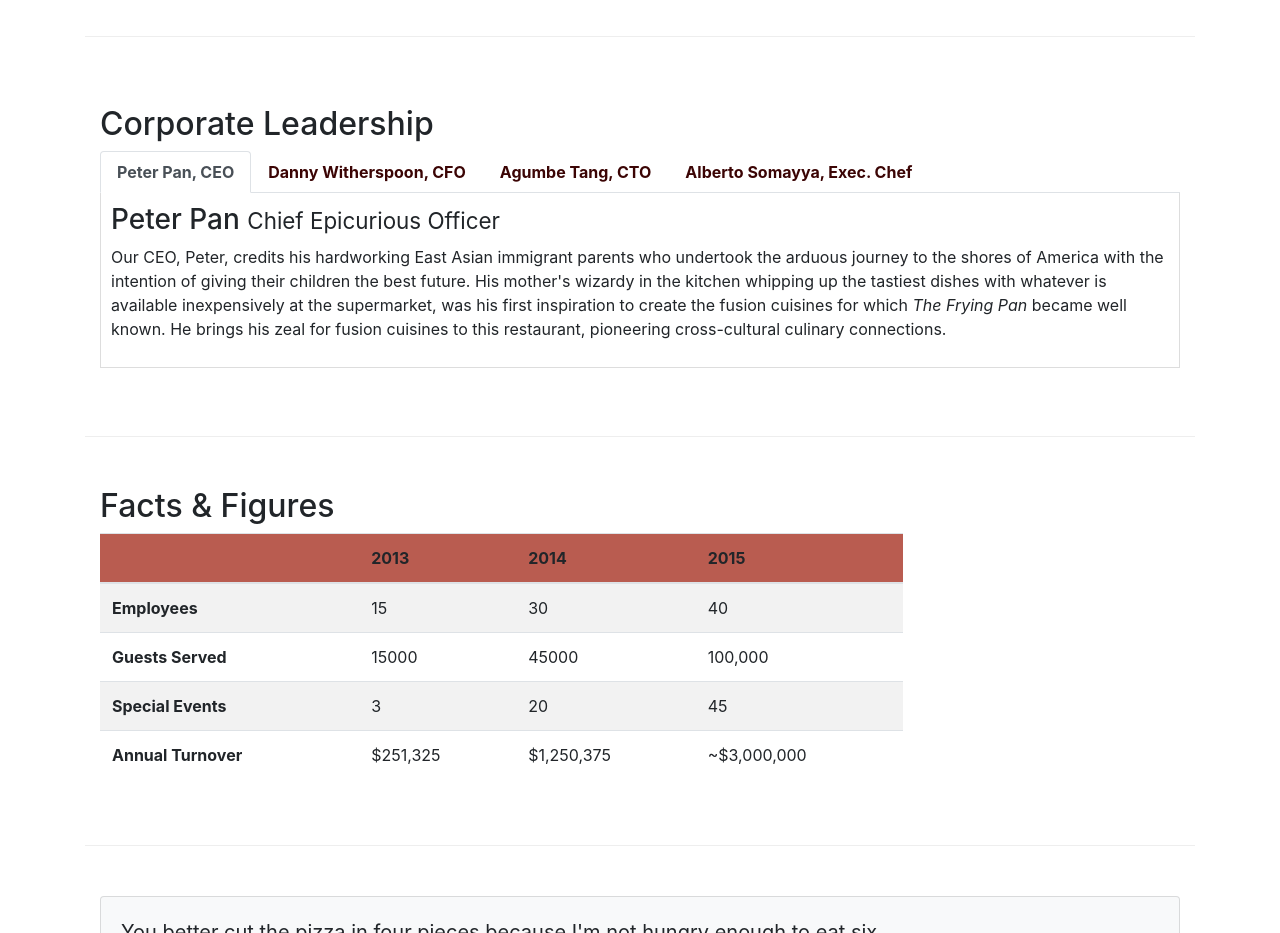
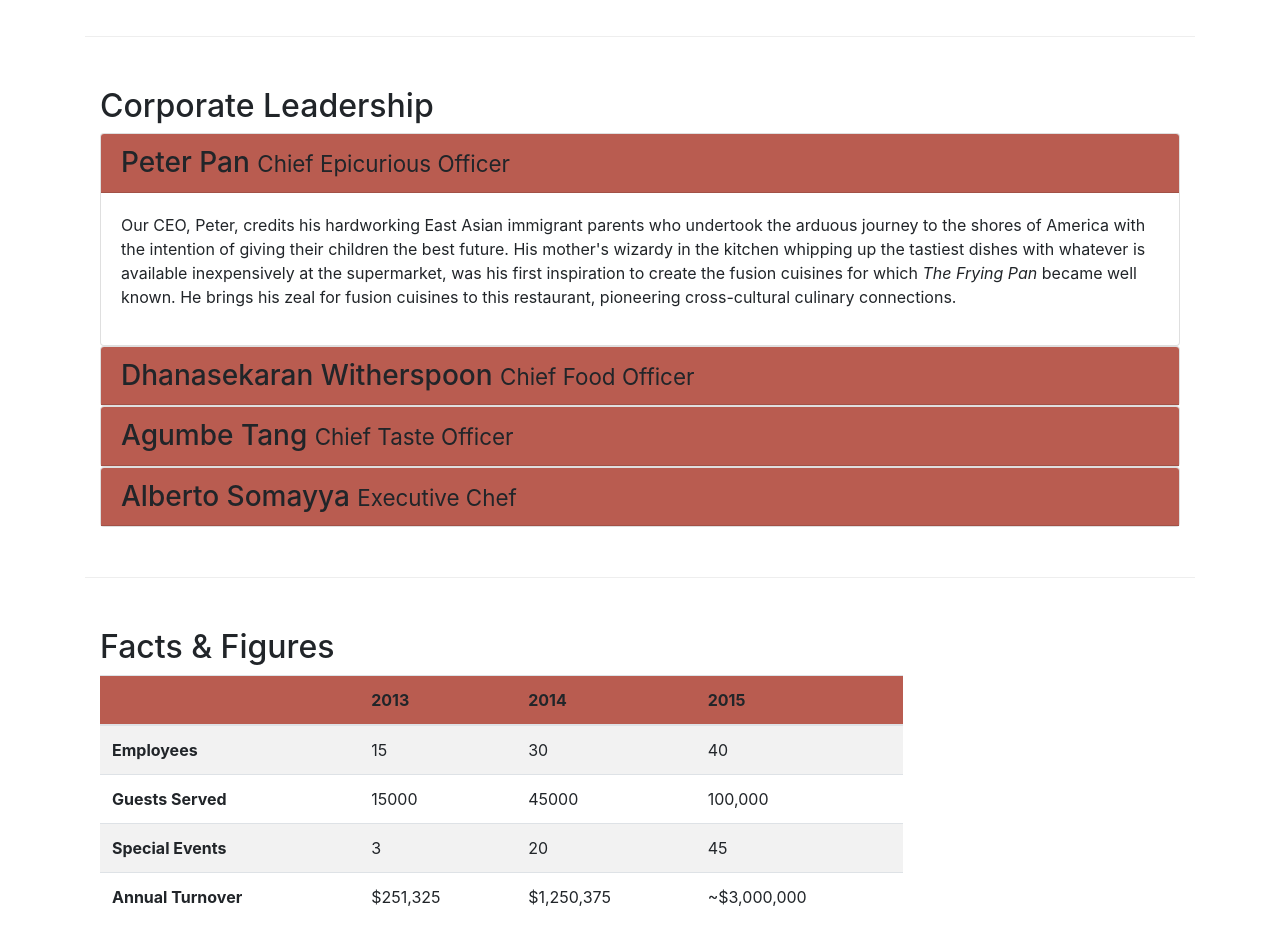
Before and after one commit to vungmai-fptu/restaurant-webpage, a website: page aboutus.html in a window 1280 px wide. Shown: the part 1100-2033 px from the top of the page. Drawn offline with nearby package versions, Linux system fonts and the light colour scheme.

Commit message:
accordion

```diff
--- a/aboutus.html
+++ b/aboutus.html
@@ -33,7 +33,7 @@
                             About</a></li>
                     <li class="nav-item"><a class="nav-link" href="#"><span class="fa fa-list fa-lg"></span> Menu</a>
                     </li>
-                    <li class="nav-item"><a class="nav-link" href="#"><span class="fa fa-address-card fa-lg"></span>
+                    <li class="nav-item"><a class="nav-link" href="./contact.html"><span class="fa fa-address-card fa-lg"></span>
                             Contact</a></li>
                 </ul>
             </div>
@@ -104,64 +104,103 @@
         <div class="row row-content align-items-center">
             <div class="col col-sm">
                 <h2>Corporate Leadership</h2>
-                <ul class="nav nav-tabs">
-                    <li class="nav-item">
-                        <a class="nav-link active" href="#peter" role="tab" data-toggle="tab">Peter Pan, CEO</a>
-                    </li>
-                    <li class="nav-item">
-                        <a class="nav-link" href="#danny" role="tab" data-toggle="tab">Danny Witherspoon, CFO</a>
-                    </li>
-                    <li class="nav-item">
-                        <a class="nav-link" href="#agumbe" role="tab" data-toggle="tab">Agumbe Tang, CTO</a>
-                    </li>
-                    <li class="nav-item">
-                        <a class="nav-link" href="#alberto" role="tab" data-toggle="tab">Alberto Somayya, Exec. Chef</a>
-                    </li>
-                </ul>
-                <div class="tab-content">
-                    <div role="tabpanel" class="tab-pane fade show active" id="peter">
-                        <h3>Peter Pan <small>Chief Epicurious Officer</small></h3>
-                        <p class="d-none d-sm-block">Our CEO, Peter, credits his hardworking East Asian immigrant
+                <div id="accordion">
+                    <div class="card">
+                        <div class="card-header" role="tab" id="peterhead">
+                            <h3 class="mb-0">
+                                <a data-toggle="collapse" data-target="#peter">
+                                    Peter Pan <small>Chief Epicurious Officer</small>
+                                </a>
+                            </h3>
+                        </div>
+                        <div class="collapse show" id="peter" data-parent="#accordion">
+                            <div class="card-body">
+                                <p class="d-none d-sm-block">Our CEO, Peter, credits his hardworking East Asian
+                                    immigrant
                                     parents who
-                            undertook the arduous journey to the shores of America with the intention of giving their
+                                    undertook the arduous journey to the shores of America with the intention of giving
+                                    their
                                     children
-                            the best future. His mother's wizardy in the kitchen whipping up the tastiest dishes with
+                                    the best future. His mother's wizardy in the kitchen whipping up the tastiest dishes
+                                    with
                                     whatever
-                            is available inexpensively at the supermarket, was his first inspiration to create the
+                                    is available inexpensively at the supermarket, was his first inspiration to create
+                                    the
                                     fusion
-                            cuisines for which <em>The Frying Pan</em> became well known. He brings his zeal for fusion
+                                    cuisines for which <em>The Frying Pan</em> became well known. He brings his zeal for
+                                    fusion
                                     cuisines
                                     to this restaurant, pioneering cross-cultural culinary connections.</p>
                             </div>
-                    <div role="tabpanel" class="tab-pane fade" id="danny">
-                        <h3>Dhanasekaran Witherspoon <small>Chief Food Officer</small></h3>
+                        </div>
+                    </div>
+                    <div class="card">
+                        <div class="card-header" role="tab" id="dannyhead">
+                            <h3 class="mb-0">
+                                <a class="collapsed" data-toggle="collapse" data-target="#danny">
+                                    Dhanasekaran Witherspoon <small>Chief Food Officer</small>
+                                </a>
+                            </h3>
+                        </div>
+                        <div class="collapse" id="danny" data-parent="#accordion">
+                            <div class="card-body">
                                 <p class="d-none d-sm-block">Our CFO, Danny, as he is affectionately referred to by his
                                     colleagues,
-                            comes from a long established family tradition in farming and produce. His experiences
+                                    comes from a long established family tradition in farming and produce. His
+                                    experiences
                                     growing up on
-                            a farm in the Australian outback gave him great appreciation for varieties of food sources.
+                                    a farm in the Australian outback gave him great appreciation for varieties of food
+                                    sources.
                                     As he
                                     puts it in his own words, <em>Everything that runs, wins, and everything that stays,
-                                pays!</em></p>
+                                        pays!</em>
+                                </p>
                             </div>
-                    <div role="tabpanel" class="tab-pane fade" id="agumbe">
-                        <h3>Agumbe Tang <small>Chief Taste Officer</small></h3>
-                        <p class="d-none d-sm-block">Blessed with the most discerning gustatory sense, Agumbe, our CTO,
-                            personally ensures that every dish that we serve meets his exacting tastes. Otableur chefs
+                        </div>
+                    </div>
+                    <div class="card">
+                        <div class="card-header" role="tab" id="agumbehead">
+                            <h3 class="mb-0">
+                                <a class="collapsed" data-toggle="collapse" data-target="#agumbe">
+                                    Agumbe Tang <small>Chief Taste Officer</small>
+                                </a>
+                            </h3>
+                        </div>
+                        <div class="collapse" id="agumbe" data-parent="#accordion">
+                            <div class="card-body">
+                                <p class="d-none d-sm-block">Blessed with the most discerning gustatory sense, Agumbe,
+                                    our CTO,
+                                    personally ensures that every dish that we serve meets his exacting tastes. Otableur
+                                    chefs
                                     dread the
-                            tongue lashing that ensues if their dish does not meet his exacting standards. He lives by
+                                    tongue lashing that ensues if their dish does not meet his exacting standards. He
+                                    lives by
                                     his
                                     motto, <em>You click only if you survive my lick.</em></p>
                             </div>
-                    <div role="tabpanel" class="tab-pane fade" id="alberto">
-                        <h3>Alberto Somayya <small>Executive Chef</small></h3>
-                        <p class="d-none d-sm-block">Award winning three-star Michelin chef with wide International
+                        </div>
+                    </div>
+                    <div class="card">
+                        <div class="card-header" role="tab" id="albertohead">
+                            <h3 class="mb-0">
+                                <a class="collapsed" data-toggle="collapse" data-target="#alberto">
+                                    Alberto Somayya <small>Executive Chef</small>
+                                </a>
+                            </h3>
+                        </div>
+                        <div class="collapse" id="alberto" data-parent="#accordion">
+                            <div class="card-body">
+                                <p class="d-none d-sm-block">Award winning three-star Michelin chef with wide
+                                    International
                                     experience
-                            having worked closely with whos-who in the culinary world, he specializes in creating
+                                    having worked closely with whos-who in the culinary world, he specializes in
+                                    creating
                                     mouthwatering
                                     Indo-Italian fusion experiences. He says, <em>Put together the cuisines from the two
                                         craziest
                                         cultures, and you get a winning hit! Amma Mia!</em></p>
+                            </div>
+                        </div>
                     </div>
                 </div>
             </div>
```
Lines whose indentation alone changed are shown as unchanged.
